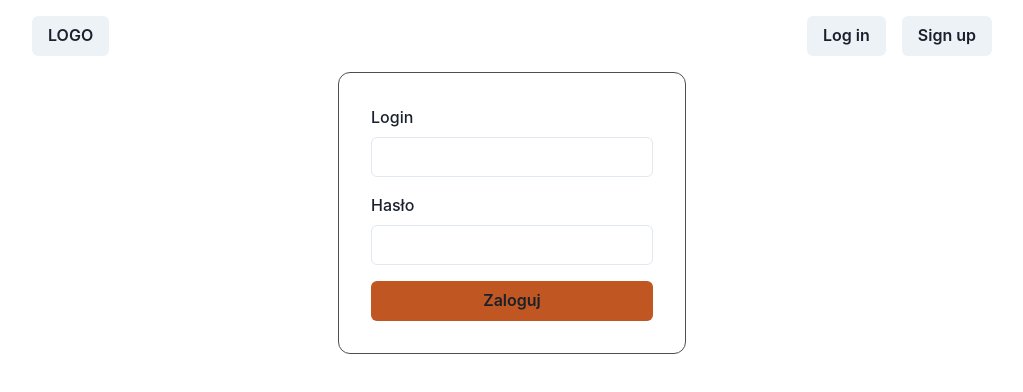
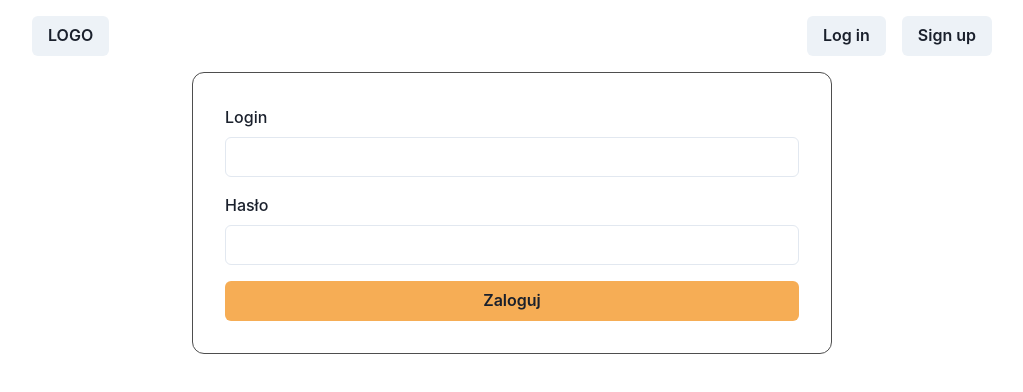
Before and after one commit to Archi711/code-n-meet, a React (Create React App) app: page /login in a window 1280 px wide. Shown: the top 392 px of the page, without its empty margins (128-1151 px from the left). Built offline with nearby package versions, Linux system fonts and the light colour scheme.

Commit message:
fix(UI): update auth forms UI

```diff
--- a/src/components/pages/Login.tsx
+++ b/src/components/pages/Login.tsx
@@ -1,24 +1,27 @@
-import { Box, Button, Center, Flex } from '@chakra-ui/react';
-import { Formik, Form, FormikHelpers } from 'formik';
-import { useEffect } from 'react';
-import { useNavigate } from 'react-router-dom';
-import { useAppDispatch } from '../../app/hooks';
-import { login } from '../../redux/features/authSlice';
-import { useLoginMutation } from '../../redux/services/api';
-import { LoginBody } from '../../types';
-import { LoginBodyValidation } from '../../validations';
-import AppFormField from '../custom/AppFormField';
+import { Box, Button, Center, Flex } from '@chakra-ui/react'
+import { Formik, Form, FormikHelpers } from 'formik'
+import { useEffect } from 'react'
+import { useNavigate } from 'react-router-dom'
+import { useAppDispatch } from '../../app/hooks'
+import { login } from '../../redux/features/authSlice'
+import { useLoginMutation } from '../../redux/services/api'
+import { LoginBody } from '../../types'
+import { LoginBodyValidation } from '../../validations'
+import AppFormField from '../custom/AppFormField'
 
 const initialValues: LoginBody = {
   login: '',
-  password: ''
+  password: '',
 }
 
 export default function Login() {
   const [trigger, { data, isLoading }] = useLoginMutation()
   const dispatch = useAppDispatch()
   const navigate = useNavigate()
-  const handleSubmit = (values: LoginBody, helpers: FormikHelpers<LoginBody>) => {
+  const handleSubmit = (
+    values: LoginBody,
+    helpers: FormikHelpers<LoginBody>
+  ) => {
     trigger(values)
   }
   useEffect(() => {
@@ -28,15 +31,28 @@ export default function Login() {
     }
   }, [data, dispatch, navigate])
 
-  return <Center>
-    <Box border='1px solid #4e4e4e' borderRadius={'12px'} p='2em'>
-      <Formik validationSchema={LoginBodyValidation} initialValues={initialValues} onSubmit={handleSubmit}>
+  return (
+    <Center>
+      <Box
+        w='container.sm'
+        border='1px solid #4e4e4e'
+        borderRadius={'12px'}
+        p='2em'
+      >
+        <Formik
+          validationSchema={LoginBodyValidation}
+          initialValues={initialValues}
+          onSubmit={handleSubmit}
+        >
           <Flex as={Form} flexDirection={'column'} gap='1em'>
             <AppFormField labelText='Login' name='login' type='text' />
             <AppFormField labelText='Hasło' name='password' type='password' />
-          <Button isLoading={isLoading} bgColor='orange.600' type='submit'>Zaloguj</Button>
+            <Button isLoading={isLoading} bgColor='orange.300' type='submit'>
+              Zaloguj
+            </Button>
           </Flex>
         </Formik>
       </Box>
     </Center>
+  )
 }
--- a/src/components/pages/SignUp.tsx
+++ b/src/components/pages/SignUp.tsx
@@ -45,6 +45,7 @@ export default function SignUp() {
             p: '1em',
             borderRadius: '12px',
           }}
+          w='container.sm'
           as={Form}
           noValidate
         >
```
Lines whose indentation alone changed are shown as unchanged.
